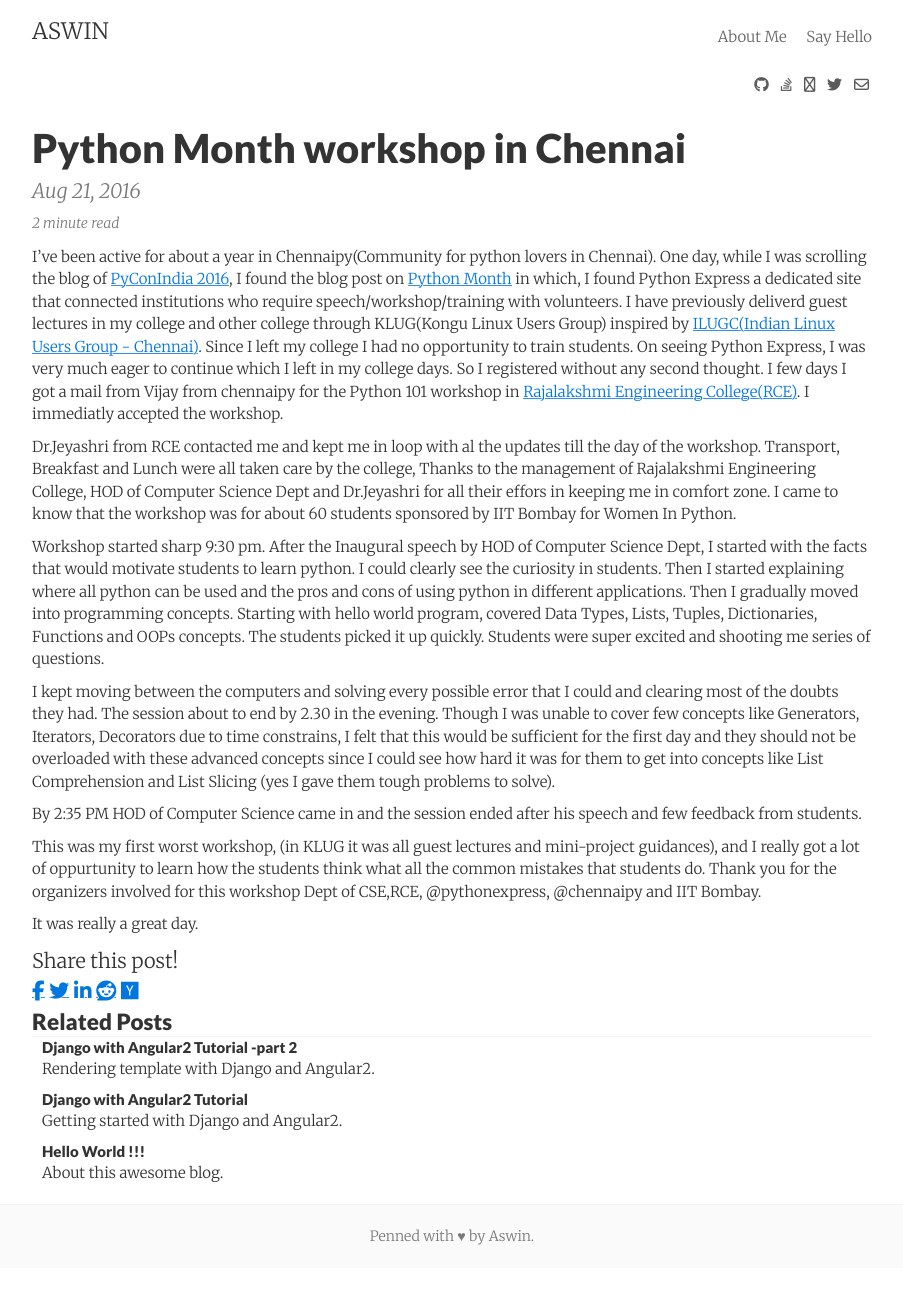
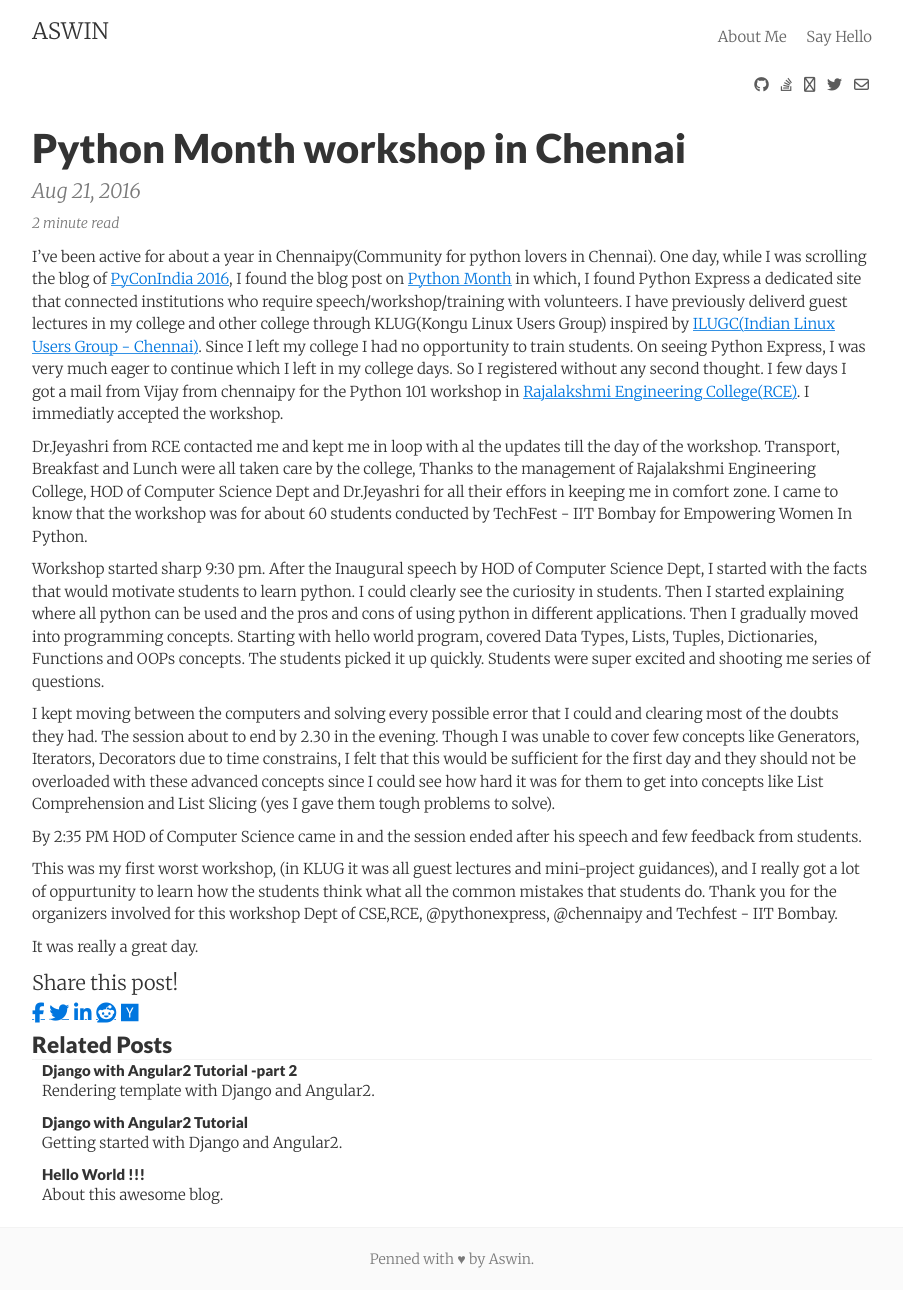
Before and after one commit to aswinkp/aswinkp.github.io, a Jekyll site: the page built from _posts/2016-09-11-python-month-workshop-in chennai.md, in a window 1280 px wide. Shown: the whole page, without its empty margins (188-1091 px from the left). Built offline with Jekyll 4.4.1, drawn with Linux system fonts in a browser that asks for light colours; nearby versions of some CDN libraries; comment, search, counter and statistics services are not loaded; before the commit the page ends 1268 px from its top, so only the background shows below that.

Commit message:
changed sponsored to conducted

```diff
--- a/_posts/2016-09-11-python-month-workshop-in chennai.md
+++ b/_posts/2016-09-11-python-month-workshop-in chennai.md
@@ -8,7 +8,7 @@ categories: python, workshop
 
 I've been active for about a year in Chennaipy(Community for python lovers in Chennai). One day, while I was scrolling the blog of [PyConIndia 2016](https://in.pycon.org/blog/2016/), I found the blog post on [Python Month](http://blog.pythonexpress.in/posts/python-month-has-arrived/) in which, I found Python Express a dedicated site that connected institutions who require speech/workshop/training with volunteers. I have previously deliverd guest lectures in my college and other college through KLUG(Kongu Linux Users Group) inspired by [ILUGC(Indian Linux Users Group - Chennai)](http://ilugc.in/). Since I left my college I had no opportunity to train students. On seeing Python Express, I was very much eager to continue which I left in my college days. So I registered without any second thought. I few days I got a mail from Vijay from chennaipy for the Python 101 workshop in [Rajalakshmi Engineering College(RCE)](http://www.rajalakshmi.org/). I immediatly accepted the workshop.
 
-Dr.Jeyashri from RCE contacted me and kept me in loop with al the updates till the day of the workshop. Transport, Breakfast and Lunch were all taken care by the college, Thanks to the management of Rajalakshmi Engineering College, HOD of Computer Science Dept and Dr.Jeyashri for all their effors in keeping me in comfort zone. I came to know that the workshop was for about 60 students sponsored by IIT Bombay for Women In Python.
+Dr.Jeyashri from RCE contacted me and kept me in loop with al the updates till the day of the workshop. Transport, Breakfast and Lunch were all taken care by the college, Thanks to the management of Rajalakshmi Engineering College, HOD of Computer Science Dept and Dr.Jeyashri for all their effors in keeping me in comfort zone. I came to know that the workshop was for about 60 students conducted by TechFest - IIT Bombay for Empowering Women In Python.
 
 Workshop started sharp 9:30 pm.  After the Inaugural speech by HOD of Computer Science Dept, I started with the facts that would motivate students to learn python. I could clearly see the curiosity in students. Then I started explaining where all python can be used and the pros and cons of using python in different applications. Then I gradually moved into programming concepts. Starting with hello world program, covered Data Types, Lists, Tuples, Dictionaries, Functions and OOPs concepts. The students picked it up quickly. Students were super excited and shooting me series of questions.
 
@@ -16,6 +16,6 @@ I kept moving between the computers and solving every possible error that I coul
 
 By 2:35 PM HOD of Computer Science came in and the session ended after his speech and few feedback from students.
 
-This was my first worst workshop, (in KLUG it was all guest lectures and mini-project guidances), and I really got a lot of oppurtunity to learn how the students think what all the common mistakes that students do. Thank you for the organizers involved for this workshop  Dept of CSE,RCE, @pythonexpress, @chennaipy and IIT Bombay.
+This was my first worst workshop, (in KLUG it was all guest lectures and mini-project guidances), and I really got a lot of oppurtunity to learn how the students think what all the common mistakes that students do. Thank you for the organizers involved for this workshop  Dept of CSE,RCE, @pythonexpress, @chennaipy and Techfest - IIT Bombay.
 
 It was really a great day.
```
